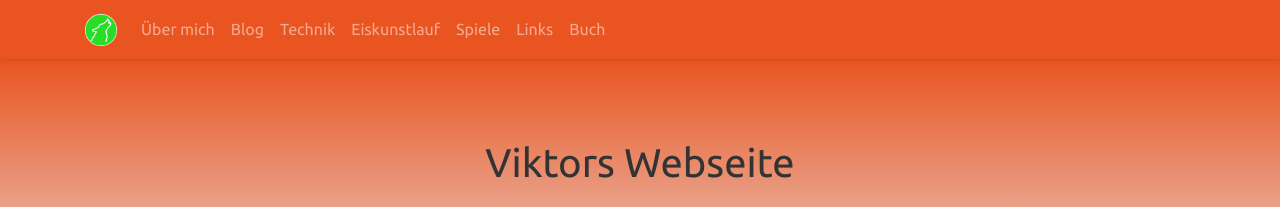
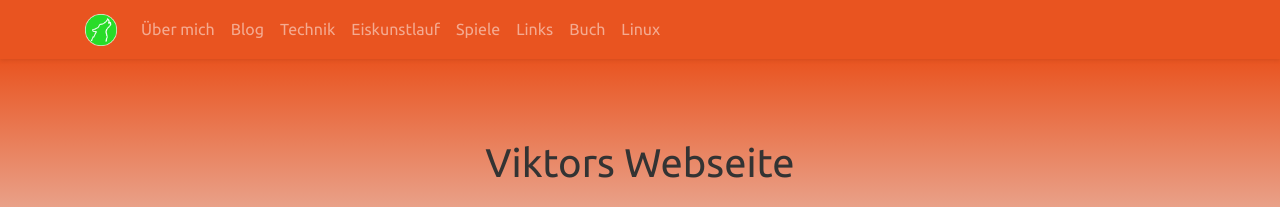
Before and after one commit to viktor-chiarcos/viktor-chiarcos.github.io, a Jekyll site: the page built from index.md, in a window 1280 px wide and 900 px high. Shown: the top 207 px of the window. Built offline with Jekyll 4.4.1, drawn with Linux system fonts in a browser that asks for light colours.

Commit message:
Update nav.yml

```diff
--- a/_data/nav.yml
+++ b/_data/nav.yml
@@ -21,6 +21,9 @@ header:
   - title: "Buch"
     url: "/buch/"
     descripton: "Das ist das Buch das ich schreibe"
+  - title: "Linux"
+    url: "Linux"
+    descripton: "Mein Computer Buch"
 
 # footer links
 footer:
```
